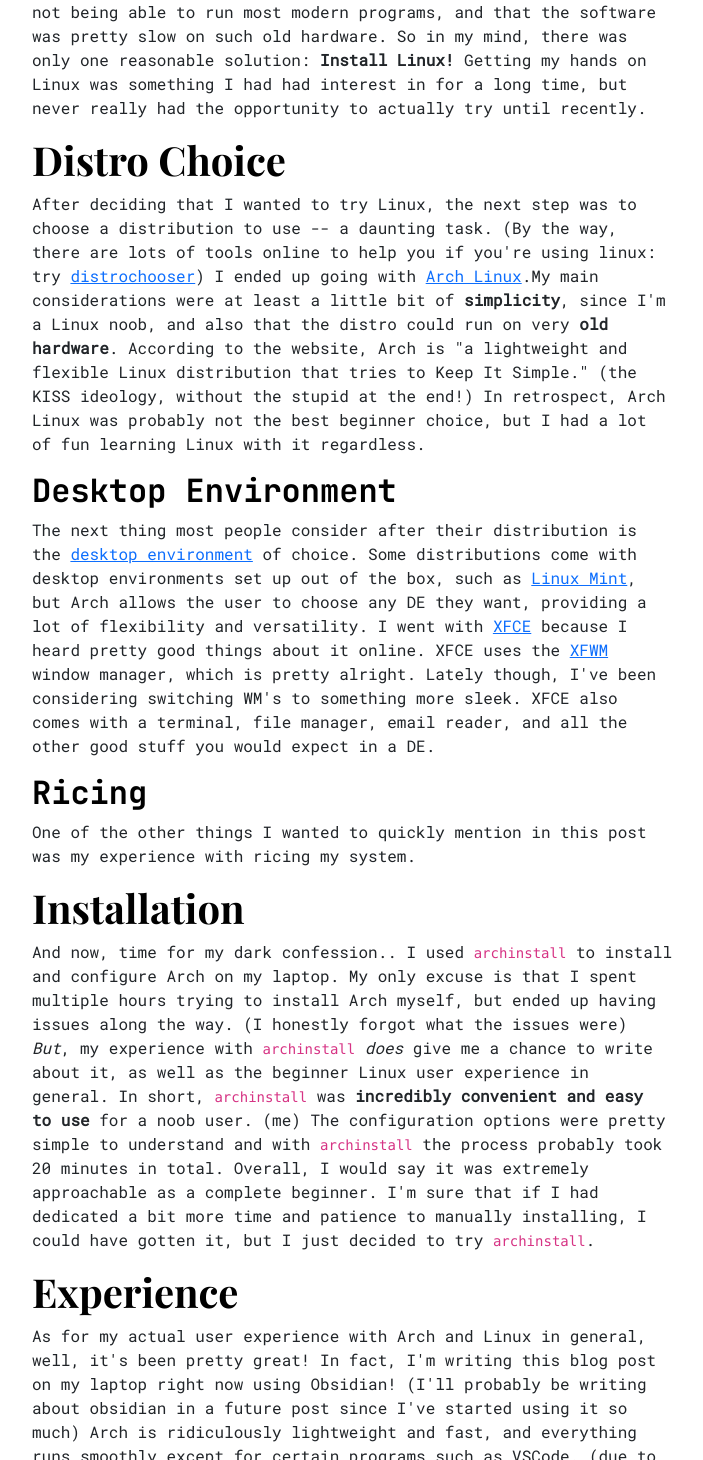
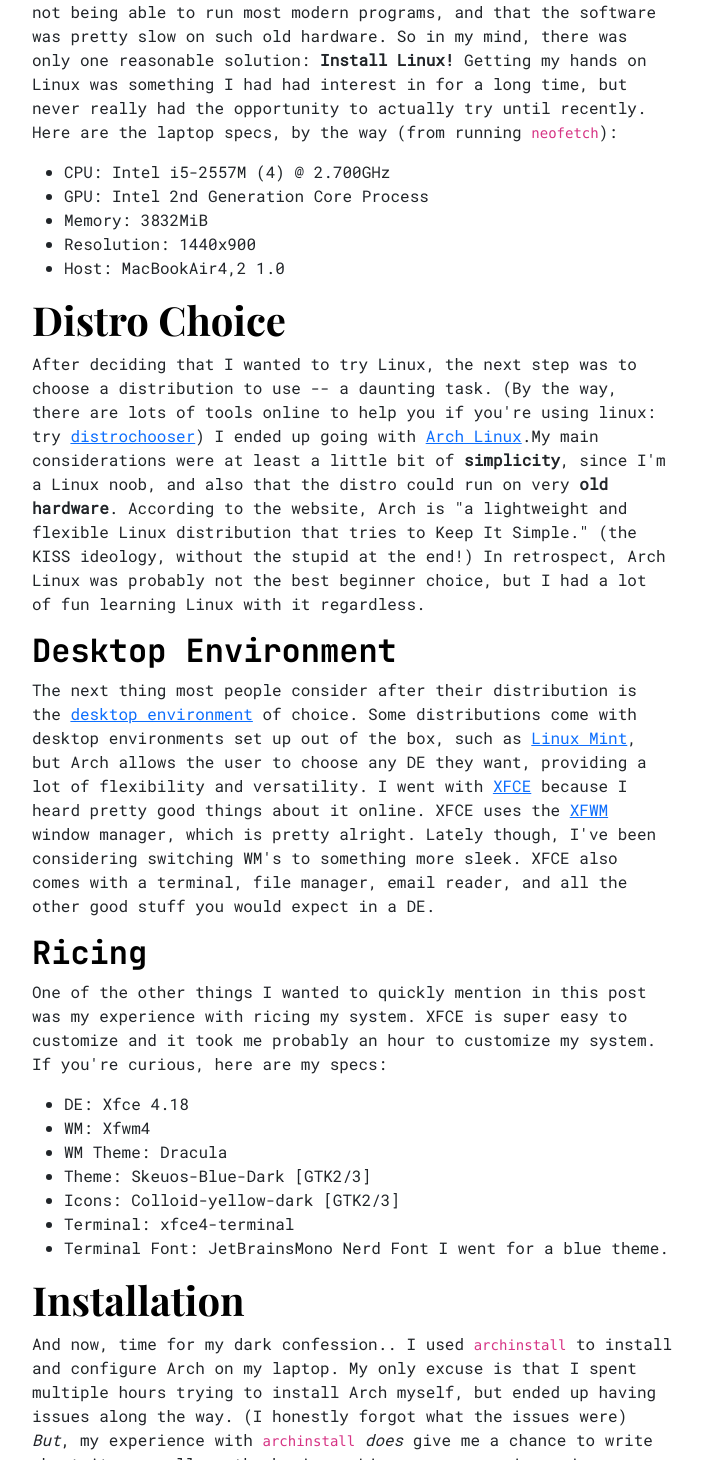
Before and after one commit to dvub/dvub-site, a Next.js app: page /posts/first-linux-experience in a window 1280 px wide. Shown: the part 627-2087 px from the top of the page, without its empty margins (64-767 px from the left). Built offline with nearby package versions, Linux system fonts and the light colour scheme; a small style sheet from the web is missing; a web font is replaced by a local one.

Commit message:
Update first-linux-experience.mdx

```diff
--- a/pages/posts/first-linux-experience.mdx
+++ b/pages/posts/first-linux-experience.mdx
@@ -15,15 +15,27 @@
 Also, this is absolutely not a tutorial for how to install or use arch. if you're looking for that, you're in the wrong place. *However*, I've tried to provide links for relevant resources if you're interested in learning more about anything I've mentioned in this post.
 
 # Introduction
-Years ago, I got a mid-2011 Macbook Air from a relative who wasn't using it any longer. I used it on and off for a while, until I actually needed it for school. For quite some time I ran MacOS on it, which was fine -- that is, excluding the fact that the version of MacOS I was on was years old. The biggest issue with this was not being able to run most modern programs, and that the software was pretty slow on such old hardware. So in my mind, there was only one reasonable solution: **Install Linux!** Getting my hands on Linux was something I had had interest in for a long time, but never really had the opportunity to actually try until recently.
-
+Years ago, I got a mid-2011 Macbook Air from a relative who wasn't using it any longer. I used it on and off for a while, until I actually needed it for school. For quite some time I ran MacOS on it, which was fine -- that is, excluding the fact that the version of MacOS I was on was years old. The biggest issue with this was not being able to run most modern programs, and that the software was pretty slow on such old hardware. So in my mind, there was only one reasonable solution: **Install Linux!** Getting my hands on Linux was something I had had interest in for a long time, but never really had the opportunity to actually try until recently. Here are the laptop specs, by the way (from running `neofetch`):
+- CPU: Intel i5-2557M (4) @ 2.700GHz
+- GPU: Intel 2nd Generation Core Process
+- Memory: 3832MiB
+- Resolution: 1440x900
+- Host: MacBookAir4,2 1.0
 # Distro Choice
 After deciding that I wanted to try Linux, the next step was to choose a distribution to use -- a daunting task. (By the way, there are lots of tools online to help you if you're using linux: try [distrochooser](https://distrochooser.de/)) I ended up going with [Arch Linux](https://archlinux.org/).My main considerations were at least a little bit of **simplicity**, since I'm a Linux noob, and also that the distro could run on very **old hardware**. According to the website, Arch is "a lightweight and flexible Linux distribution that tries to Keep It Simple." (the KISS ideology, without the stupid at the end!) In retrospect, Arch Linux was probably not the best beginner choice, but I had a lot of fun learning Linux with it regardless.
 
 ## Desktop Environment
 The next thing most people consider after their distribution is the [desktop environment](https://en.wikipedia.org/wiki/Desktop_environment) of choice. Some distributions come with desktop environments set up out of the box, such as [Linux Mint](https://linuxmint.com/), but Arch allows the user to choose any DE they want, providing a lot of flexibility and versatility. I went with [XFCE](https://www.xfce.org/) because I heard pretty good things about it online. XFCE uses the [XFWM](https://docs.xfce.org/xfce/xfwm4/introduction) window manager, which is pretty alright. Lately though, I've been considering switching WM's to something more sleek.  XFCE also comes with a terminal, file manager, email reader, and all the other good stuff you would expect in a DE.
 ## Ricing
-One of the other things I wanted to quickly mention in this post was my experience with ricing my system.
+One of the other things I wanted to quickly mention in this post was my experience with ricing my system. XFCE is super easy to customize and it took me probably an hour to customize my system. If you're curious, here are my specs:
+- DE: Xfce 4.18
+- WM: Xfwm4
+- WM Theme: Dracula
+- Theme: Skeuos-Blue-Dark [GTK2/3]
+- Icons: Colloid-yellow-dark [GTK2/3]
+- Terminal: xfce4-terminal
+- Terminal Font: JetBrainsMono Nerd Font
+I went for a blue theme.
 # Installation
 And now, time for my dark confession.. I used `archinstall` to install and configure Arch on my laptop. My only excuse is that I spent multiple hours trying to install Arch myself, but ended up having issues along the way. (I honestly forgot what the issues were) *But*, my experience with `archinstall` *does* give me a chance to write about it, as well as the beginner Linux user experience in general. In short, `archinstall` was **incredibly convenient and easy to use** for a noob user. (me) The configuration options were pretty simple to understand and with `archinstall` the process probably took 20 minutes in total. Overall, I would say it was extremely approachable as a complete beginner. I'm sure that if I had dedicated a bit more time and patience to manually installing, I could have gotten it, but I just decided to try `archinstall`.
 
```
